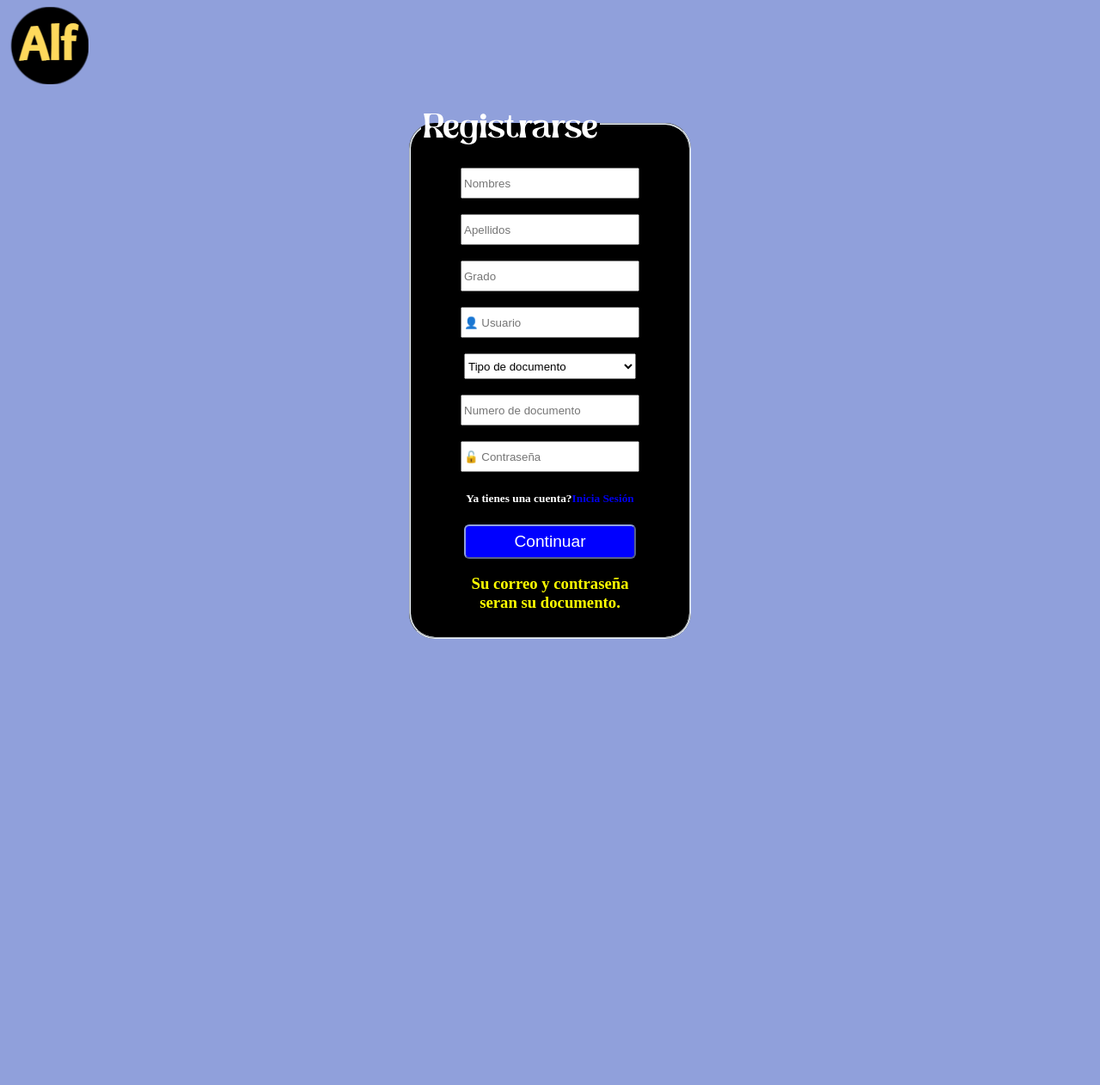
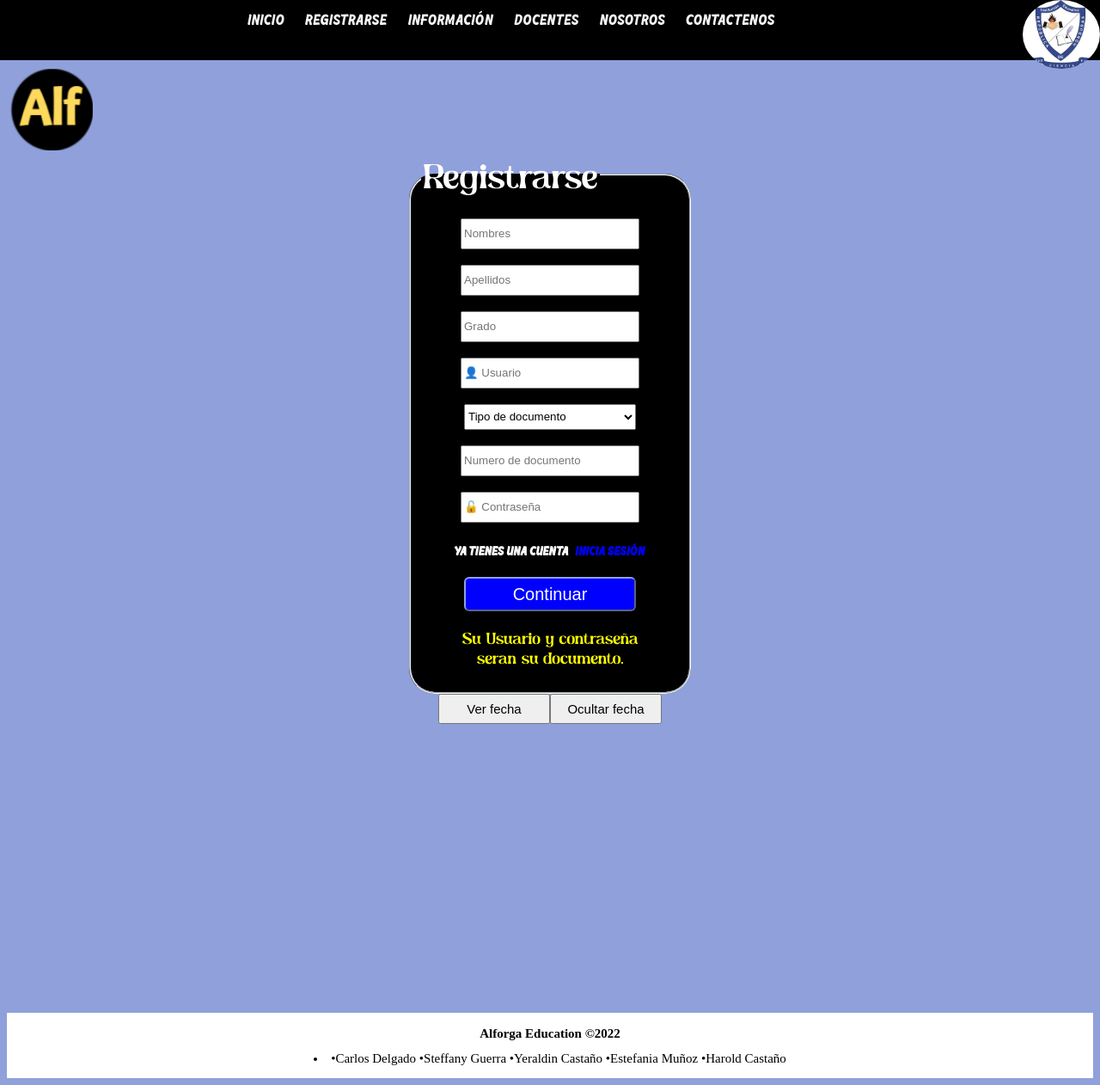
Before and after one commit to San-Cejota/Alforga-Index, a plain HTML site: page Alforga/pages/registrarse.html in a window 1280 px wide. Shown: the whole page at 86% size. Before the commit the page ends 1051 px from the top, so only its background shows below. Drawn offline with Linux system fonts and the light colour scheme.

Commit message:
Add files via upload

```diff
--- a/Alforga/css/style register.css
+++ b/Alforga/css/style register.css
@@ -12,7 +12,7 @@ table{
     height: 300px;
     border-radius: 50px;
     font-style: normal;
-    font-family: 'Courier New';
+    font-family: Disney;
 }
 body{background-color: #90a0db;
 }
@@ -24,8 +24,11 @@ body{background-color: #90a0db;
 p {
     color: yellow;
 }
-
-h4{color: white;}
+h3{
+    color: black;
+    font-family: sunmora;
+}
+h4{color: white; font-family: Disney;}
 
 small, a{
 text-decoration: none;}
@@ -38,19 +41,20 @@ input {
     height: 30px;
 }
 button{
-    width: 100px;
+    width: 130px;
     height: 35px;
-    font-size: 20px;
+    font-size: 15px;
     cursor: pointer;
 }
 .boton {
     background-color: blue;
     width: 200px;
     height: 40px;
-    font-size: 120%;
+    font-size: 20px;
     color: white;
     border-radius: 6px;
     border-color: #90a0db;
+    cursor: pointer;
 }
 
 button:hover {
@@ -68,3 +72,66 @@ fieldset {
      color: white;
      font-family: sunmora;
  }
+ .menu{
+    background: black;
+    padding: 0;
+    width: 100%;
+    height: 70px;
+    margin: auto;
+    display: block;
+    position: fixed;
+    top: 0%;
+    left: 0%;
+    text-align: center;
+}
+
+.menu a{
+    color: whitesmoke;
+    background-color: black;
+    text-decoration: underline;
+    display: block;
+    display: inline-block;
+    text-decoration: none;
+   padding: 12px 10px;
+   font-size: 16px;
+   font-family:Disney ;
+}
+
+.menu a:hover {
+    background: #90a0db;
+}
+@font-face{
+    font-family:Disney ;
+    src: url(/fonts/Retrochips.otf);
+}
+.logo{
+    width: 90px;
+    height: 80px;
+    border-radius: 100%;
+    float: left;
+}
+
+nav img{
+    width: 90px;
+    height: 80px;
+    border-radius: 100%;
+    float: right;}
+img {
+    width: 100px;
+}
+.ref {
+    text-align: center;
+    position: sticky;
+    top: 110%;
+    height: 70px;
+    flex-flow: column;
+    background-color: #fff;
+    color: black;
+
+    padding: 3px;
+    font-size: 15px;
+}
+h2 {
+    font-size: 15px;
+    color: black;
+}
--- a/Alforga/css/style.css
+++ b/Alforga/css/style.css
@@ -3,7 +3,7 @@ color: #fff;
 }
 @font-face{
     font-family:Disney ;
-    src: url(/fonts/Sunmora-Bold.ttf);
+    src: url(/fonts/Retrochips.otf);
 }
 @font-face{
     font-family: walter;
@@ -36,7 +36,7 @@ color: #fff;
     text-decoration: none;
    padding: 12px 10px;
    font-size: 16px;
-   font-family:walter ;
+   font-family:Disney ;
 }
 
 .menu a:hover {
@@ -106,7 +106,6 @@ button:hover {
     flex-flow: column;
     background-color: #fff;
     color: black;
-    font-family: insabic;
     padding: 3px;
 }
 
--- a/Alforga/pages/registrarse.html
+++ b/Alforga/pages/registrarse.html
@@ -6,20 +6,28 @@
     <meta name="viewport" content="width=device-width, initial-scale=1.0">
     <title>Registrarse Alforga</title>
     <link rel="shortcut icon" href="/img/logo.png" type="image/x-icon">
-   <a href="/index.html"> <img  src="/img/logo.png" alt=""></a>
     <link rel="stylesheet" href="/css/style register.css">
 </head>
 <body >
-    <br><br>
+    <header>
+        <nav class="menu">
+            <a href="/">Inicio</a>
+            <a href="/pages/registrarse.html" target="_blank">Registrarse</a>
+            <a href="/pages/informacion.html" target="_blank">Información</a>
+             <a href="/pages/docentes.html" target="_blank"> Docentes</a>
+             <a href="/pages/nosotros.html" target="_blank">Nosotros</a>
+            <a href="/pages/contacto.html" target="_blank"> Contactenos</a>
+            <img src="/img/ESCUDO REPUBLICA.jpg" alt="">
+
+      </nav> <br><br><br><br>
+      <a href="/index.html"> <img  src="/img/logo.png" alt=""></a>
+    </header>
+
 <center>
     <!-- Formulario de inicio de sesion -->
     <table>
         <tr>
-            <td>
-
-
-
-            </td>
+            <td></td>
             <form action="">
                 <fieldset>
                    <h1></h1> <legend >Registrarse</legend></h1>
@@ -45,7 +53,7 @@
             <input type="password" placeholder="🔓 Contraseña" id="txtContra">
             <h4><small> Ya tienes una cuenta?<a href="/index.html">Inicia Sesión</a> </small></h4>
            <button class="boton" id="btnContinuar">Continuar</button>
-           <h3><p>Su correo y contraseña <br> seran su documento. </p></h3>
+           <h3><p>Su Usuario y contraseña <br> seran su documento. </p></h3>
              <td>
 
 
@@ -53,7 +61,13 @@
             </form>
             </td>
         </tr>
+        <button onclick="document.getElementById('fecha').innerHTML = Date()"> Ver fecha</button>
+        <button onclick="document.getElementById('fecha').innerHTML = ''">Ocultar fecha</button>
+        <br><br>
+       <h3 id="fecha"></h3>
     </table>
+
+
 </center>
 <div id="Mostrar">
 
@@ -61,4 +75,8 @@
 <script src="/js/login.js"></script>
 
 </body>
+<footer class="ref" >
+    <h2>Alforga Education ©2022</h2>
+    <li>•Carlos Delgado •Steffany Guerra •Yeraldin Castaño •Estefania Muñoz •Harold Castaño </li>
+</footer>
 </html>
```
Also changed, not shown: Alforga/index.html (+2 -2 lines), Alforga/fonts/Retrochips.otf (added).
